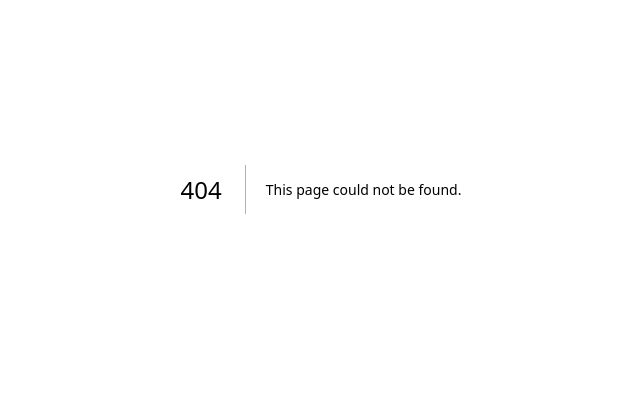
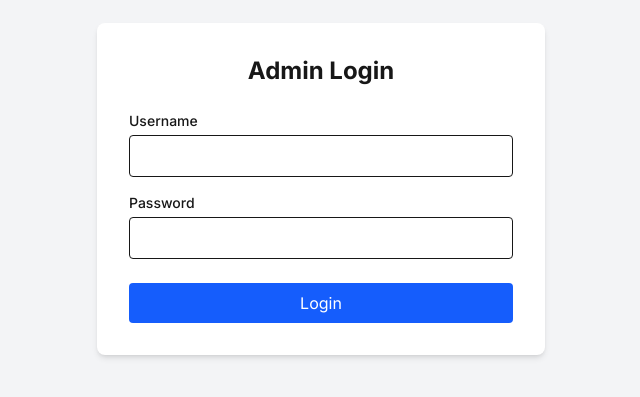
Before and after one commit to 18bravo/face-cards, a Next.js app: page /admin/login in a window 1280 px wide. Before the commit this address had no page. Shown: the part 211-608 px from the top of the page, without its empty margins (319-959 px from the left). Built offline with nearby package versions, Linux system fonts and the light colour scheme.

Commit message:
feat: add admin login page

```diff
--- /dev/null
+++ b/app/admin/login/page.tsx
@@ -0,0 +1,90 @@
+'use client'
+
+import { useState } from 'react'
+import { useRouter } from 'next/navigation'
+
+export default function AdminLoginPage() {
+  const router = useRouter()
+  const [username, setUsername] = useState('')
+  const [password, setPassword] = useState('')
+  const [error, setError] = useState('')
+  const [loading, setLoading] = useState(false)
+
+  async function handleSubmit(e: React.FormEvent) {
+    e.preventDefault()
+    setError('')
+    setLoading(true)
+
+    try {
+      const res = await fetch('/api/admin/auth', {
+        method: 'POST',
+        headers: { 'Content-Type': 'application/json' },
+        body: JSON.stringify({ username, password }),
+      })
+
+      if (!res.ok) {
+        const data = await res.json()
+        setError(data.error || 'Login failed')
+        return
+      }
+
+      router.push('/admin')
+    } catch {
+      setError('Network error')
+    } finally {
+      setLoading(false)
+    }
+  }
+
+  return (
+    <div className="min-h-screen flex items-center justify-center bg-gray-100">
+      <div className="bg-white p-8 rounded-lg shadow-md w-full max-w-md">
+        <h1 className="text-2xl font-bold text-center mb-6">Admin Login</h1>
+
+        {error && (
+          <div className="bg-red-100 text-red-700 p-3 rounded mb-4">
+            {error}
+          </div>
+        )}
+
+        <form onSubmit={handleSubmit}>
+          <div className="mb-4">
+            <label htmlFor="username" className="block text-sm font-medium mb-1">
+              Username
+            </label>
+            <input
+              id="username"
+              type="text"
+              value={username}
+              onChange={(e) => setUsername(e.target.value)}
+              className="w-full p-2 border rounded focus:ring-2 focus:ring-blue-500 focus:border-blue-500"
+              required
+            />
+          </div>
+
+          <div className="mb-6">
+            <label htmlFor="password" className="block text-sm font-medium mb-1">
+              Password
+            </label>
+            <input
+              id="password"
+              type="password"
+              value={password}
+              onChange={(e) => setPassword(e.target.value)}
+              className="w-full p-2 border rounded focus:ring-2 focus:ring-blue-500 focus:border-blue-500"
+              required
+            />
+          </div>
+
+          <button
+            type="submit"
+            disabled={loading}
+            className="w-full bg-blue-600 text-white py-2 rounded hover:bg-blue-700 disabled:opacity-50"
+          >
+            {loading ? 'Logging in...' : 'Login'}
+          </button>
+        </form>
+      </div>
+    </div>
+  )
+}
```
